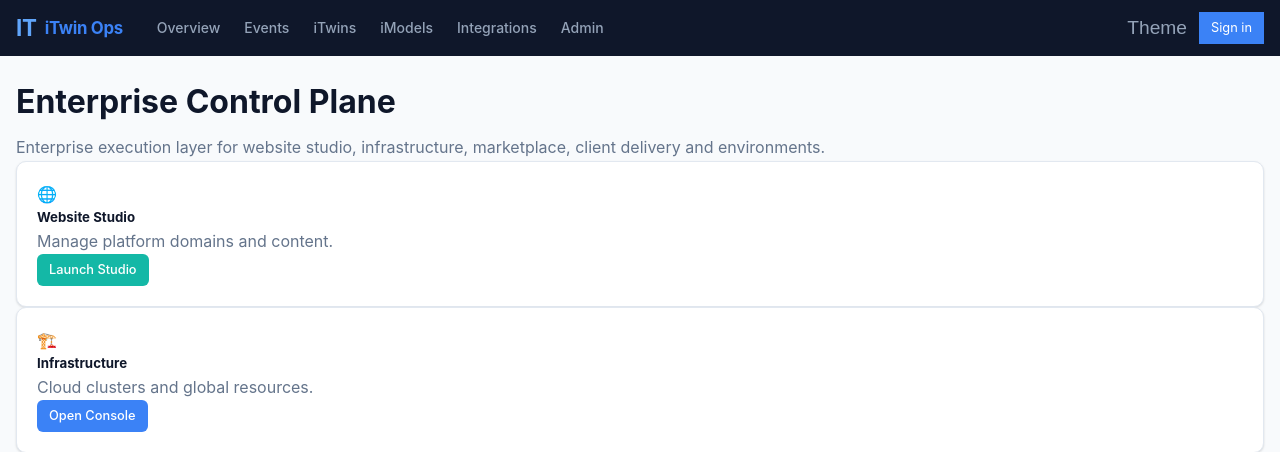
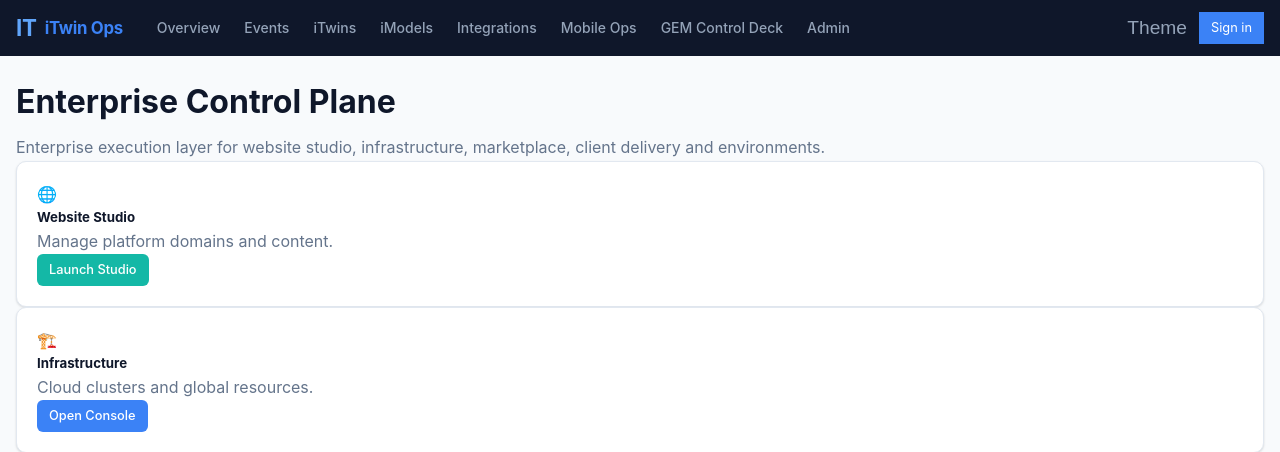
Before and after one commit to support371/My_Bentley_webpage, a Python web app: template app/templates/control.html in a window 1280 px wide. Shown: the top 452 px of the page. Run offline with Jinja, Linux system fonts and the light colour scheme; the template is opened without the code that fills it, so the values that code supplies are empty.

Commit message:
feat(ui): link mobile operations and GEM Control Deck

```diff
--- a/app/templates/base.html
+++ b/app/templates/base.html
@@ -16,6 +16,8 @@
     <a href="/itwins-view" class="nav-link">iTwins</a>
     <a href="/imodels-view" class="nav-link">iModels</a>
     <a href="/integrations" class="nav-link">Integrations</a>
+    <a href="/mobile" class="nav-link">Mobile Ops</a>
+    <a href="https://gem-control-deck.vercel.app/" class="nav-link" target="_blank" rel="noopener noreferrer">GEM Control Deck</a>
     <a href="/admin" class="nav-link">Admin</a>
   </div>
   <div class="navbar-end"><button class="theme-toggle" onclick="toggleTheme()">Theme</button><a href="/login" class="btn-sm btn-primary">Sign in</a></div>
```
